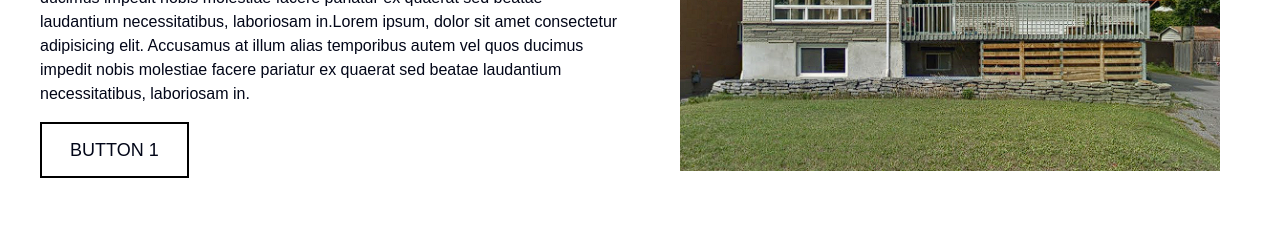
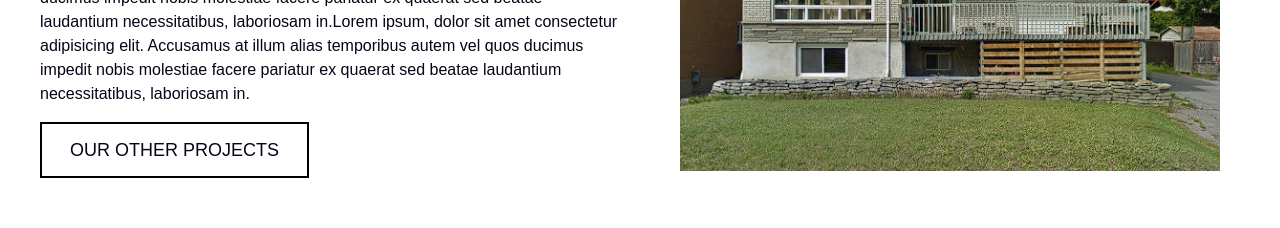
Before and after one commit to kastnerc/real-estate-site, a Next.js app: page / in a window 1280 px wide. Shown: the part 1220-1448 px from the top of the page. Built offline with nearby package versions, Linux system fonts and the light colour scheme; a web font is replaced by a local one.

Commit message:
fix: resolve split section button issue

```diff
--- a/src/components/SplitSection.jsx
+++ b/src/components/SplitSection.jsx
@@ -1,4 +1,5 @@
 import Image from 'next/image'
+import Link from 'next/link'
 
 export default function SplitSection({
     leftTitle,
@@ -12,8 +13,13 @@ export default function SplitSection({
                 <div>
                     <h1 className="text-3xl uppercase pb-4">{leftTitle}</h1>
                     <p>{leftParagraph}</p>
-                    <button className="self-start bg-transparent text-lg py-3 px-7 my-4 border-2 border-black uppercase">
-                        Button 1
+                    <button className="self-start bg-transparent text-lg my-4 border-2 border-black hover:bg-black hover:text-white transition-colors duration-300 ease-out uppercase">
+                        <Link
+                            href="/Contact"
+                            className="block w-full h-full py-3 px-7 text-center no-underline uppercase"
+                        >
+                            Our other projects
+                        </Link>
                     </button>
                 </div>
 
```
